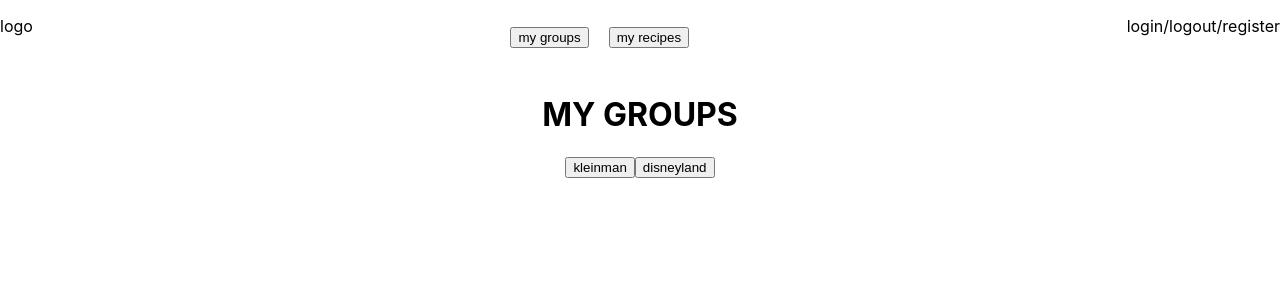
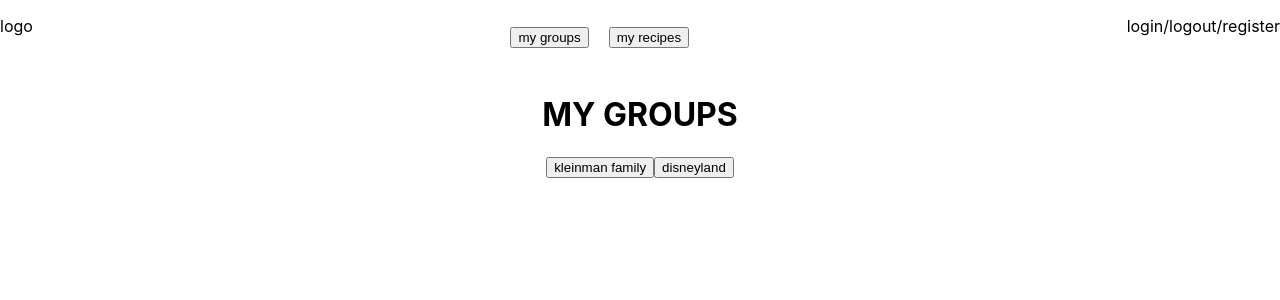
Before and after one commit to McKayK/family-recipes, a React (Create React App) app: page / in a window 1280 px wide. Both pictures are taken after a click on the button "my groups". Shown: the top 300 px of the page. Built offline with nearby package versions, Linux system fonts and the light colour scheme.

Commit message:
adding the word family

```diff
--- a/src/components/Nav.js
+++ b/src/components/Nav.js
@@ -83,7 +83,7 @@ const Nav = () => {
         <div>
           <h1>MY GROUPS</h1>
           <div>
-            <button onClick={inGroupStatus}>kleinman</button>
+            <button onClick={inGroupStatus}>kleinman family</button>
             <button onClick={inGroupStatus}>disneyland</button>
           </div>
         </div>
```
